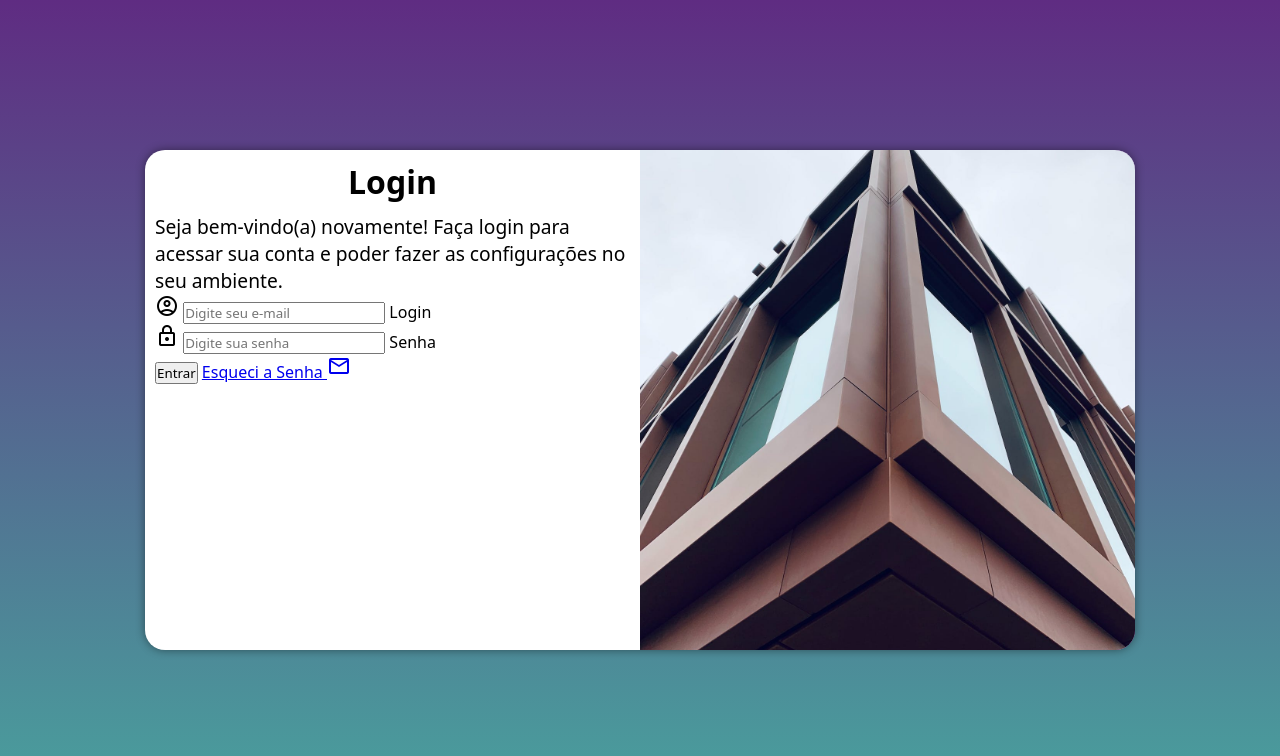
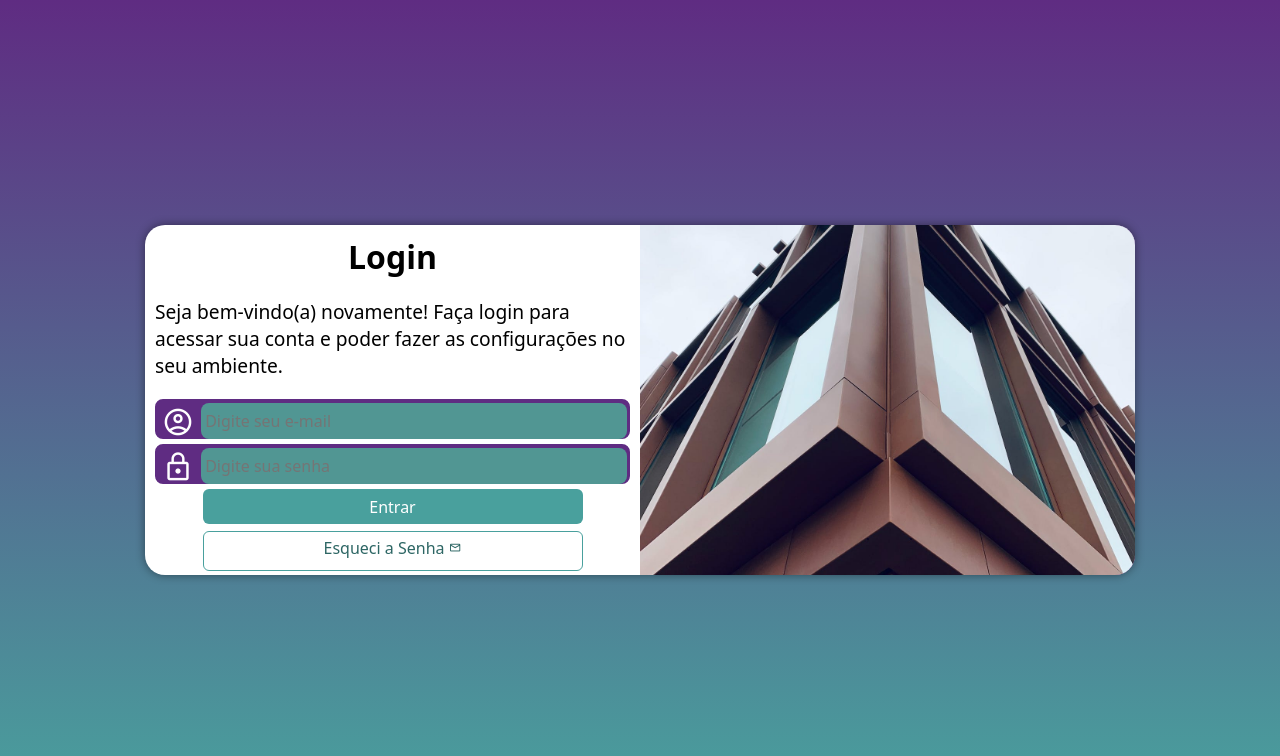
Before and after one commit to Gui-GitHub/projeto-login, a plain HTML site: page index.html in a window 1280 px wide. Drawn offline with nearby package versions, Linux system fonts and the light colour scheme.

Commit message:
fim do projeto

```diff
--- a/estilos/medias-query.css
+++ b/estilos/medias-query.css
@@ -1,6 +1,6 @@
 @charset "utf-8";
 
-@media screen and (min-width: 768px) and (max-width: 992px) {
+@media screen and (min-width: 768px) and (max-width: 992px) { /*TABLET*/
 
     body{
         background-image: linear-gradient(to top, #49a09d, #5f2c82);
@@ -8,6 +8,7 @@
 
     section#login{
         width: 85vw;
+        height: 285px;
     }
 
     section#login > div#imagem{
@@ -28,6 +29,17 @@
     div#formulario > p{
         font-size: 1em;
     }
+
+    form > input[type=submit]{
+        width: 90%;
+        margin: auto;
+    }
+
+    form > a.botao{
+        width: 90%;
+        margin: auto;
+        margin-top: 7px;
+    }
 }
 
 @media screen and (min-width: 992px){
@@ -38,6 +50,7 @@
 
     section#login{
         width: 990px;
+        height: 350px;
     }
 
     section#login > div#imagem{
@@ -57,5 +70,17 @@
 
     div#formulario > p{
         font-size: 1.2em;
+        margin: 20px 0px;
+    }
+
+    form > input[type=submit]{
+        width: 80%;
+        margin: auto;
+    }
+
+    form > a.botao{
+        width: 80%;
+        margin: auto;
+        margin-top: 7px;
     }
 }
--- a/estilos/style.css
+++ b/estilos/style.css
@@ -29,15 +29,15 @@ section#login{
     position: absolute;
     top: 50%;
     left: 50%;
-    transform: translate(-50%, -50%);
     overflow: hidden;
 
     background-color: white;
     width: 250px;
-    height: 500px;
+    height: 515px;
     border-radius: 20px;
     box-shadow: 0px 0px 10px rgba(0, 0, 0, 0.444);
 
+    transform: translate(-50%, -50%);
     transition: width .5s, height .5s;
     transition-timing-function: ease;
 }
@@ -61,4 +61,80 @@ div#formulario > h1{
 
 div#formulario > p{
     font-size: 0.8em;
+    margin-bottom: 10px;
 }
+
+form >div.campo{
+    display: block;
+    background-color: #5f2c82;
+    border: 2px solid #5f2c82;
+    width: 100%;
+    height: 40px;
+    border-radius: 8px;
+    margin: 5px 0px;
+}
+
+form  label{
+    display: none;
+}
+
+div.campo > span{
+    color: white;
+    font-size: 2em;
+    width: 40px;
+    padding: 5px;
+}
+
+div.campo > input{
+    background-color: #519693;
+    font-size: 1em;
+    width: calc(100% - 45px);
+    height: 100%;
+    border: 0px;
+    border-radius: 8px;
+    padding: 4px;
+    transform: translateY(-11px);
+}
+
+div.campo > input:focus-within{
+    background-color: white;
+}
+
+form > input[type=submit]{
+    display: block;
+    font-size: 1em;
+    width: 100%;
+    height: 35px;
+    background-color: #49a09d ;
+    color: white;
+    border: none;
+    border-radius: 6px;
+    cursor: pointer;
+}
+
+form > input[type=submit]:hover{
+    background-color: #2d6664;
+}
+
+form > a.botao{
+    display: block;
+    text-align: center;
+    font-size: 1em;
+    width: 100%;
+    height: 40px;
+    padding-top: 5px;
+    margin-top: 5px;
+    background-color:white;
+    color: #2d6664;
+    border: 1px solid #49a09d;
+    border-radius: 6px;
+    text-decoration: none;
+}
+
+form> a.botao:hover{
+    background-color: #61cfcc;
+}
+
+form > a.botao > span{
+    font-size: 0.8em;
+}
--- a/index.html
+++ b/index.html
@@ -29,7 +29,7 @@
                         <label for="isenha">Senha</label>
                     </div>
                     <input type="submit" value="Entrar">
-                    <a href="esqueci.html">Esqueci a Senha <span class="material-symbols-outlined">mail</span></a>
+                    <a href="esqueci.html" class="botao">Esqueci a Senha <span class="material-symbols-outlined">mail</span></a>
                 </form>
             </div>
         </section>
```
